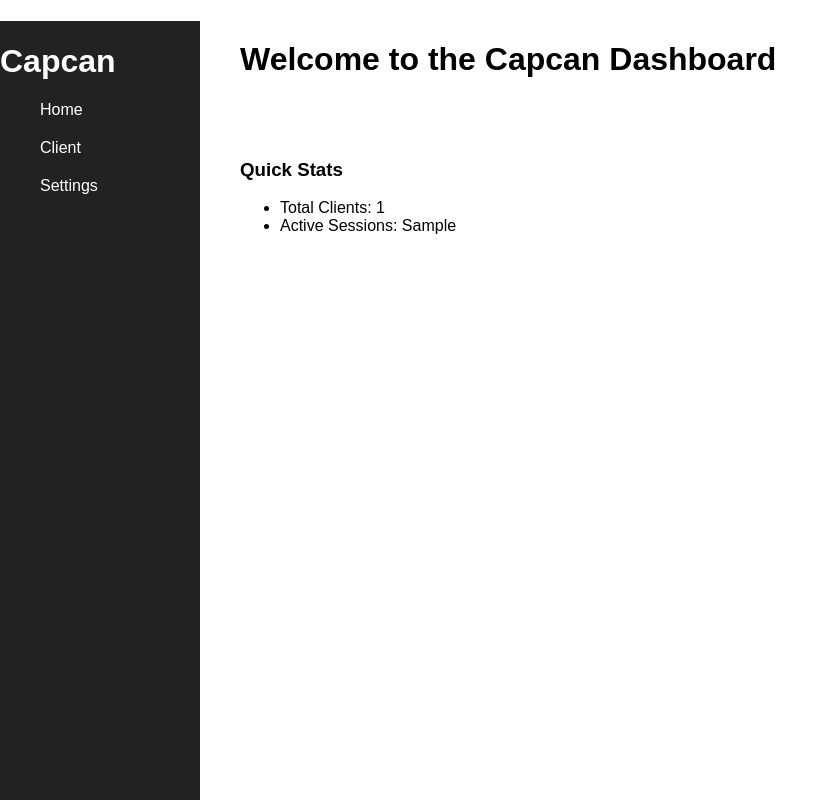
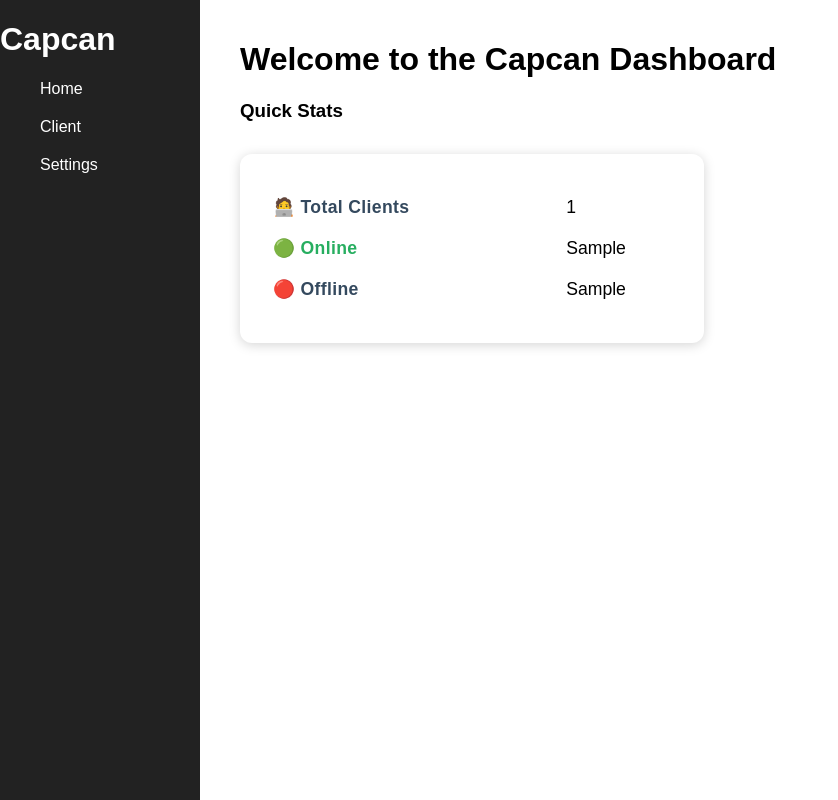
Before and after one commit to cyberdevOM/capcan, a Flask app: template src/server/web/templates/Capcan-html-home.html in a window 1280 px wide. Shown: the whole page, without its empty margins (0-838 px from the left). Run offline with Flask 3, Linux system fonts and the light colour scheme; the template is opened without the code that fills it: most values are stand-ins (such as "Sample title", 1, 10 or a date in 2020).

Commit message:
fix: created fix for website and reformatted

```diff
--- a/src/server/web/app.py
+++ b/src/server/web/app.py
@@ -2,19 +2,32 @@ from flask import Flask, render_template, url_for
 
 app = Flask(__name__, static_folder='static', template_folder='templates')
 
-@app.route('/')
-def Dashboard():
-    return render_template('Capcan-html-home.html')
-
-@app.route('/clients')
-def Clients():
-    # example client list data
-    client_list = [
+# shared client list data
+# This would typically be fetched from a database or an API in a real application
+client_list = [
         {"id": "deb_1985111", "platform": "deb", "status": "online"},
         {"id": "win_1192511", "platform": "win", "status": "online"},
         {"id": "rpm_1134611", "platform": "mac", "status": "offline"},
     ]
-    return render_template('Capcan-html-clients.html', clients=client_list)
+
+@app.route('/')
+def Dashboard():
+    total = len(client_list)
+    online = sum(1 for c in client_list if c['status'] == 'online')
+    offline = total - online
+    return render_template(
+        'Capcan-html-home.html',
+        total_clients=total,
+        online_clients=online,
+        offline_clients=offline,
+    )
+
+@app.route('/clients')
+def Clients():
+    return render_template(
+        'Capcan-html-clients.html',
+        clients=client_list
+    )
 
 @app.route('/settings')
 def Settings():
--- a/src/server/web/static/Capcan-css-home.css
+++ b/src/server/web/static/Capcan-css-home.css
@@ -1,4 +1,4 @@
-body {
+body, html {
     font-family: Arial, sans-serif;
     margin: 0;
     padding: 0;
@@ -11,7 +11,7 @@ body {
     position: fixed;
     height: 100%;
     padding: 0;
-
+    top: 0;
 }
 
 #sidebar h2 {
@@ -35,3 +35,29 @@ body {
     margin-left: 220px;
     padding: 20px;
 }
+
+#quickstats-container {
+    max-width: 400px;
+    margin: 2rem 0;
+    padding: 1.5rem 2rem;
+    background: #fff;
+    border-radius: 12px;
+    box-shadow: 0 2px 12px rgba(0, 0, 0, 0.17);
+}
+
+#quickstats-table {
+    width: 100%;
+    border-collapse: separate;
+    border-spacing: 0 18px;
+    font-size: 1.1rem;
+}
+
+#quickstats-table th {
+    text-align: left;
+    font-weight: 600;
+    padding-right: 32px;
+    color: #34495e;
+    letter-spacing: 0.02em;
+    background: none;
+    border: none;
+}
--- a/src/server/web/templates/Capcan-html-home.html
+++ b/src/server/web/templates/Capcan-html-home.html
@@ -1,12 +1,22 @@
 {% extends "base.html" %}
 {% block title %} Dashboard - Capcan {% endblock %}
 {% block content %}
-    <h1 id="main-content">Welcome to the Capcan Dashboard</h1>
-    <div id="main-content">
-        <h3>Quick Stats</h3>
-        <ul>
-            <li>Total Clients: {{ total_clients }}</li>
-            <li>Active Sessions: {{ active_sessions }}</li>
-        </ul>
+    <h1>Welcome to the Capcan Dashboard</h1>
+    <h3>Quick Stats</h3>
+    <div id="quickstats-container">
+        <table id="quickstats-table">
+            <tbody>
+                <tr>
+                    <th>🧑‍💻 Total Clients</th>
+                    <td>{{ total_clients }}</td>
+                </tr>
+                <th style="color: #27ae60;">🟢 Online</th>
+                <td>{{ online_clients }}</td>
+                <tr>
+                    <th style="color: c0392b;">🔴 Offline</th>
+                    <td>{{ offline_clients }}</td>
+                </tr>
+            </tbody>
+        </table>
     </div>
 {% endblock %}
--- a/src/server/web/templates/base.html
+++ b/src/server/web/templates/base.html
@@ -13,7 +13,7 @@
                 <li><a href="{{ url_for('Settings') }}">Settings</a></li>
             </ul>
         </div>
-        <div id="content">
+        <div id="main-content">
             {% block content %}{% endblock %}
         </div>
     </body>
```
Also changed, not shown: src/server/web/templates/Capcan-html-clients.html (+26 -10 lines).
